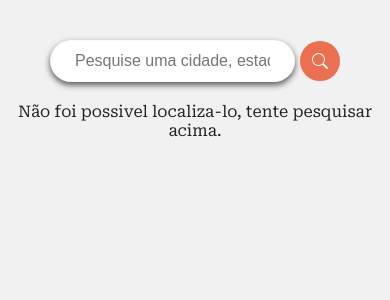
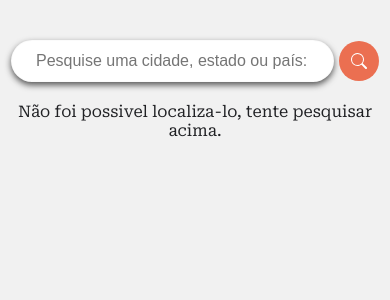
Before and after one commit to joaosouz4dev/weather-react-app, a React (Vite) app: page / in a window 390 px wide. Shown: the top 300 px of the page. Built offline with nearby package versions, Linux system fonts and the light colour scheme; no server answers.

Commit message:
style: update to responsive app

```diff
--- a/src/index.scss
+++ b/src/index.scss
@@ -144,3 +144,23 @@ body {
   box-shadow: rgb(85 85 85) 0px 3px 6px 0px;
   background: #ffffff;
 }
+
+/* On screens that are 992px or less, set the background color to blue */
+@media screen and (max-width: 992px) {
+  .card {
+    width: 80vw;
+  }
+  .search input {
+    width: 70vw;
+  }
+}
+
+/* On screens that are 600px or less, set the background color to olive */
+@media screen and (max-width: 600px) {
+  .card {
+    width: 85vw;
+  }
+  .search input {
+    width: 70vw;
+  }
+}
```
